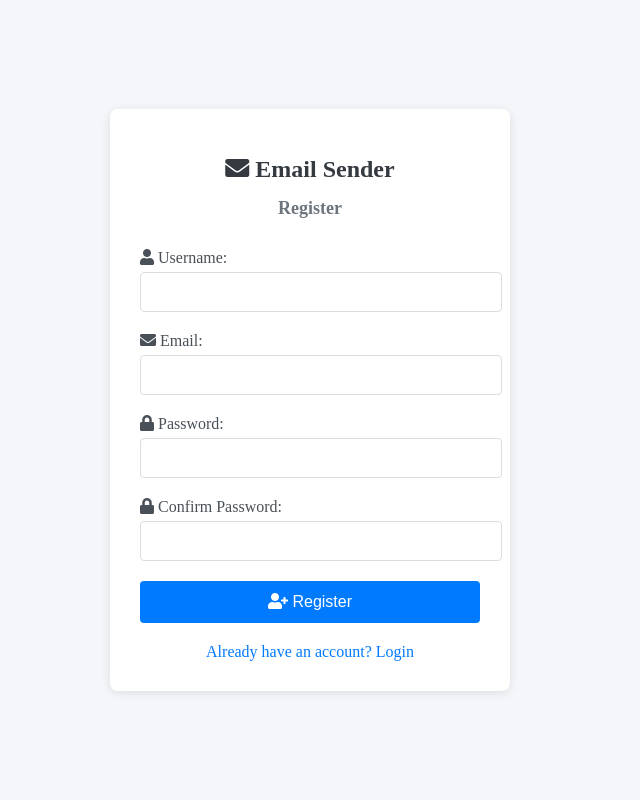
After one commit to sukumarsaurav/phpmail, a PHP site: page /register.php in a window 1280 px wide. The commit adds this page. Shown: the whole page, without its empty margins (330-970 px from the left). Run offline with PHP 8.4, Linux system fonts and the light colour scheme.

Commit message:
auth files added

```diff
--- a/config/database.php
+++ b/config/database.php
@@ -1,8 +1,8 @@
 <?php
 $host = 'localhost';
-$dbname = 'bulk_email_system';
-$username = 'your_username';
-$password = 'your_password';
+$dbname = 'u911550082_phpmail';
+$username = 'u911550082_phpadmin';
+$password = 'O7+h0Ub?';
 
 try {
     $pdo = new PDO("mysql:host=$host;dbname=$dbname;charset=utf8mb4", $username, $password);
--- a/css/style.css
+++ b/css/style.css
@@ -572,3 +572,111 @@ body {
     font-size: 0.9rem;
     opacity: 0.8;
 }
+
+/* Add these new styles for authentication pages */
+
+.auth-page {
+    background: #f4f6f9;
+    min-height: 100vh;
+    display: flex;
+    align-items: center;
+    justify-content: center;
+}
+
+.auth-container {
+    width: 100%;
+    max-width: 400px;
+    padding: 20px;
+}
+
+.auth-box {
+    background: white;
+    padding: 30px;
+    border-radius: 8px;
+    box-shadow: 0 2px 10px rgba(0,0,0,0.1);
+}
+
+.auth-box h1 {
+    text-align: center;
+    color: #343a40;
+    margin-bottom: 10px;
+    font-size: 24px;
+}
+
+.auth-box h2 {
+    text-align: center;
+    color: #6c757d;
+    margin-bottom: 30px;
+    font-size: 18px;
+}
+
+.auth-form .form-group {
+    margin-bottom: 20px;
+}
+
+.auth-form label {
+    display: block;
+    margin-bottom: 5px;
+    color: #495057;
+}
+
+.auth-form input {
+    width: 100%;
+    padding: 10px;
+    border: 1px solid #ddd;
+    border-radius: 4px;
+    font-size: 16px;
+}
+
+.auth-button {
+    width: 100%;
+    padding: 12px;
+    background: #007bff;
+    color: white;
+    border: none;
+    border-radius: 4px;
+    font-size: 16px;
+    cursor: pointer;
+    transition: background-color 0.2s;
+}
+
+.auth-button:hover {
+    background: #0056b3;
+}
+
+.auth-links {
+    text-align: center;
+    margin-top: 20px;
+}
+
+.auth-links a {
+    color: #007bff;
+    text-decoration: none;
+}
+
+.auth-links a:hover {
+    text-decoration: underline;
+}
+
+.error-message {
+    background: #f8d7da;
+    color: #721c24;
+    padding: 10px;
+    border-radius: 4px;
+    margin-bottom: 20px;
+    text-align: center;
+}
+
+.logout-btn {
+    display: block;
+    color: white;
+    text-decoration: none;
+    padding: 10px 20px;
+    border-radius: 4px;
+    margin-top: 10px;
+    transition: background-color 0.3s;
+}
+
+.logout-btn:hover {
+    background-color: rgba(255,255,255,0.1);
+}
--- /dev/null
+++ b/logout.php
@@ -0,0 +1,5 @@
+<?php
+session_start();
+session_destroy();
+header('Location: login.php');
+exit;
--- /dev/null
+++ b/register.php
@@ -0,0 +1,93 @@
+<?php
+session_start();
+require_once 'config/database.php';
+
+if (isset($_SESSION['user_id'])) {
+    header('Location: index.php');
+    exit;
+}
+
+$error = '';
+
+if ($_SERVER['REQUEST_METHOD'] == 'POST') {
+    $username = $_POST['username'];
+    $email = $_POST['email'];
+    $password = $_POST['password'];
+    $confirm_password = $_POST['confirm_password'];
+
+    // Validate password match
+    if ($password !== $confirm_password) {
+        $error = 'Passwords do not match';
+    } else {
+        // Check if email already exists
+        $stmt = $pdo->prepare("SELECT id FROM users WHERE email = ?");
+        $stmt->execute([$email]);
+        if ($stmt->fetch()) {
+            $error = 'Email already registered';
+        } else {
+            // Create new user
+            $hashed_password = password_hash($password, PASSWORD_DEFAULT);
+            $stmt = $pdo->prepare("INSERT INTO users (username, email, password) VALUES (?, ?, ?)");
+
+            try {
+                $stmt->execute([$username, $email, $hashed_password]);
+                $_SESSION['user_id'] = $pdo->lastInsertId();
+                header('Location: index.php');
+                exit;
+            } catch (PDOException $e) {
+                $error = 'Registration failed. Please try again.';
+            }
+        }
+    }
+}
+?>
+<!DOCTYPE html>
+<html>
+<head>
+    <title>Register - Bulk Email Sender</title>
+    <link rel="stylesheet" href="css/style.css">
+    <link href="https://cdnjs.cloudflare.com/ajax/libs/font-awesome/5.15.4/css/all.min.css" rel="stylesheet">
+</head>
+<body class="auth-page">
+    <div class="auth-container">
+        <div class="auth-box">
+            <h1><i class="fas fa-envelope"></i> Email Sender</h1>
+            <h2>Register</h2>
+
+            <?php if ($error): ?>
+                <div class="error-message"><?php echo htmlspecialchars($error); ?></div>
+            <?php endif; ?>
+
+            <form method="post" class="auth-form">
+                <div class="form-group">
+                    <label><i class="fas fa-user"></i> Username:</label>
+                    <input type="text" name="username" required>
+                </div>
+
+                <div class="form-group">
+                    <label><i class="fas fa-envelope"></i> Email:</label>
+                    <input type="email" name="email" required>
+                </div>
+
+                <div class="form-group">
+                    <label><i class="fas fa-lock"></i> Password:</label>
+                    <input type="password" name="password" required>
+                </div>
+
+                <div class="form-group">
+                    <label><i class="fas fa-lock"></i> Confirm Password:</label>
+                    <input type="password" name="confirm_password" required>
+                </div>
+
+                <button type="submit" class="auth-button">
+                    <i class="fas fa-user-plus"></i> Register
+                </button>
+            </form>
+
+            <div class="auth-links">
+                <a href="login.php">Already have an account? Login</a>
+            </div>
+        </div>
+    </div>
+</body>
+</html>
```
Also changed, not shown: login.php (added, +68 -0 lines), settings.php (added, +100 -0 lines).
